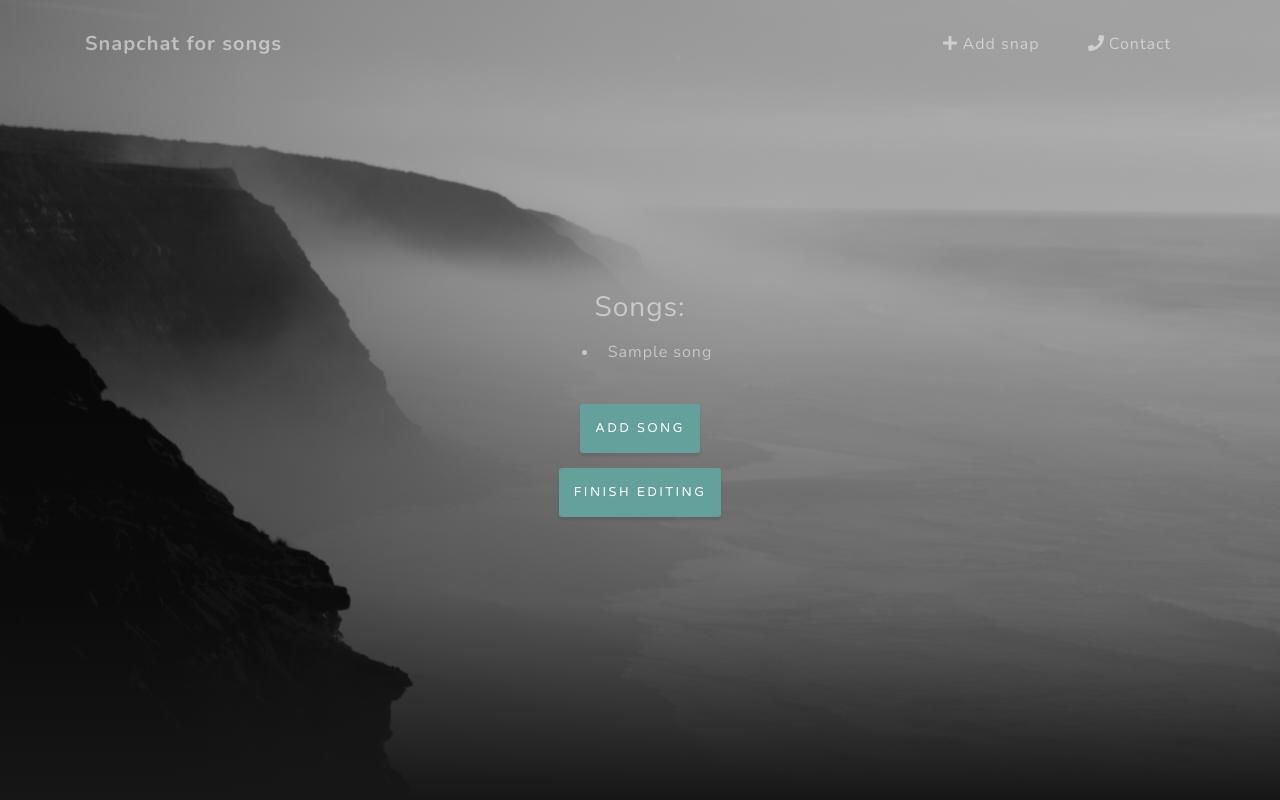
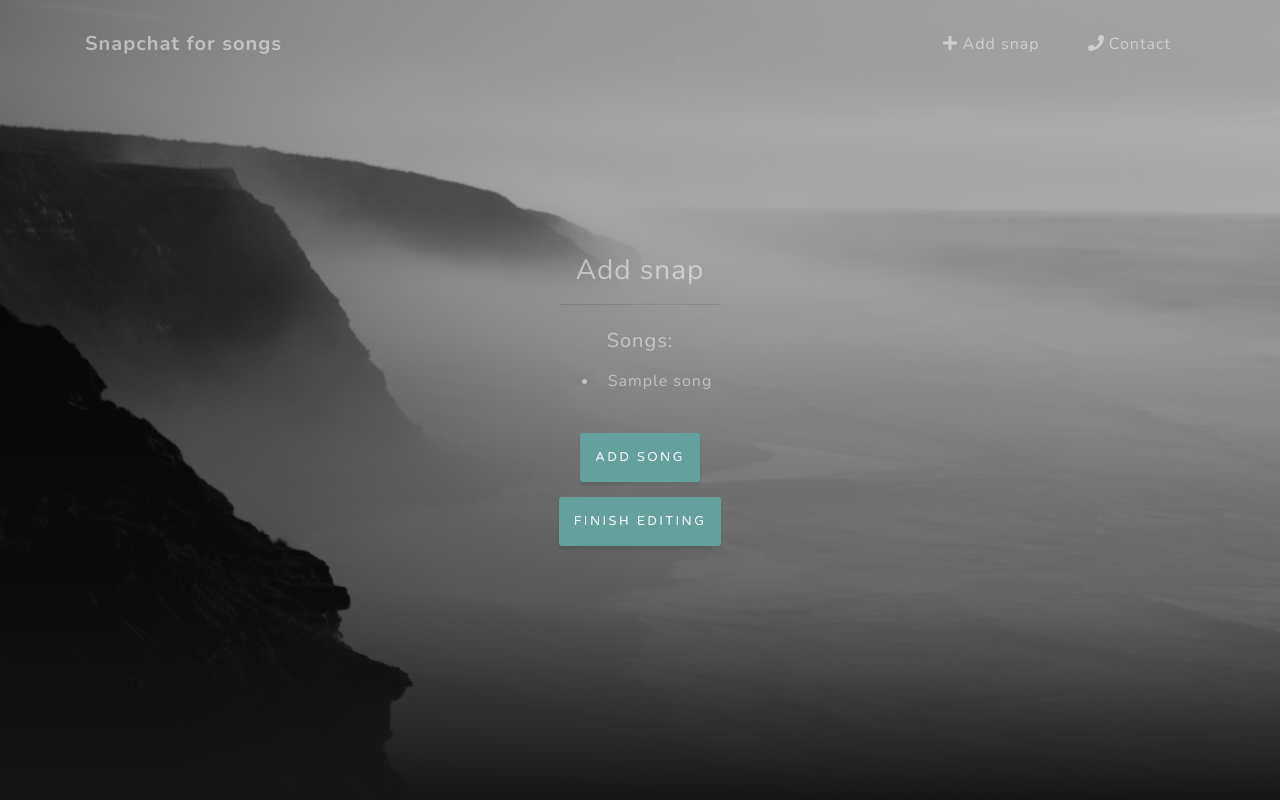
Before and after one commit to Cheetar/song_snapchat, a Django app: template web/app/song_snapchat/templates/snapchat/add_snap.html in a window 1280 px wide. Run offline with Django 3.2, Linux system fonts and the light colour scheme; the template is opened without the code that fills it: most values are stand-ins (such as "Sample title", 1, 10 or a date in 2020); some libraries are stand-ins or nearby versions.

Commit message:
Fixed empty token in index 500 Server error

```diff
--- a/web/app/snapchat/views.py
+++ b/web/app/snapchat/views.py
@@ -15,7 +15,9 @@ def index(request):
 def snap(request, snap_token=None):
     if snap_token is None:
         snap_token = request.POST.get("token", "")
-        return redirect('snap', snap_token=snap_token)
+        if snap_token:
+            return redirect('snap', snap_token=snap_token)
+        return redirect('add_snap')
 
     snap = get_object_or_404(Snap, token=snap_token)
     songs = Song.objects.filter(snap=snap).order_by('token')
--- a/web/app/song_snapchat/templates/snapchat/add_snap.html
+++ b/web/app/song_snapchat/templates/snapchat/add_snap.html
@@ -2,10 +2,17 @@
 {% load static %}
 
 {% block content %}
+      <div class="row">
+            <div class="container">
+                  <h3 class="text-white-50 mx-auto" >Add snap</h3>
+                  <hr class=" mb-3" />
+            </div>
+      </div>
+
       <div class='row'>
         <div class='container'>
           {% if songs %}
-            <h3 class="text-white-50 mx-auto mt-2 mb-3">Songs:</h3>
+            <h2 class="text-white-50 mx-auto mt-2 mb-3">Songs:</h2>
             <ul>
               {% for song in songs %}
                   <li class="text-white-50">{{ song.name }}</li>
```
